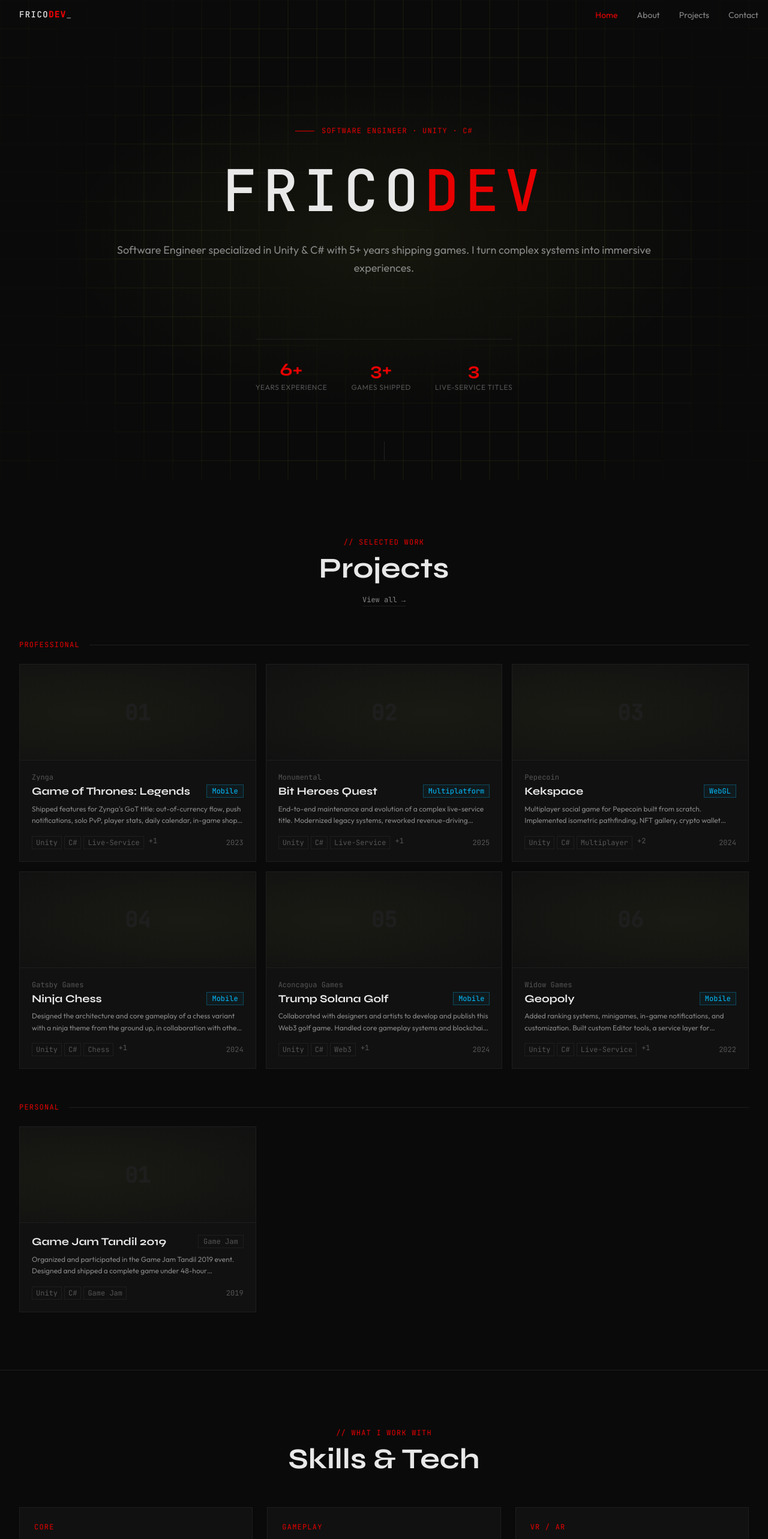
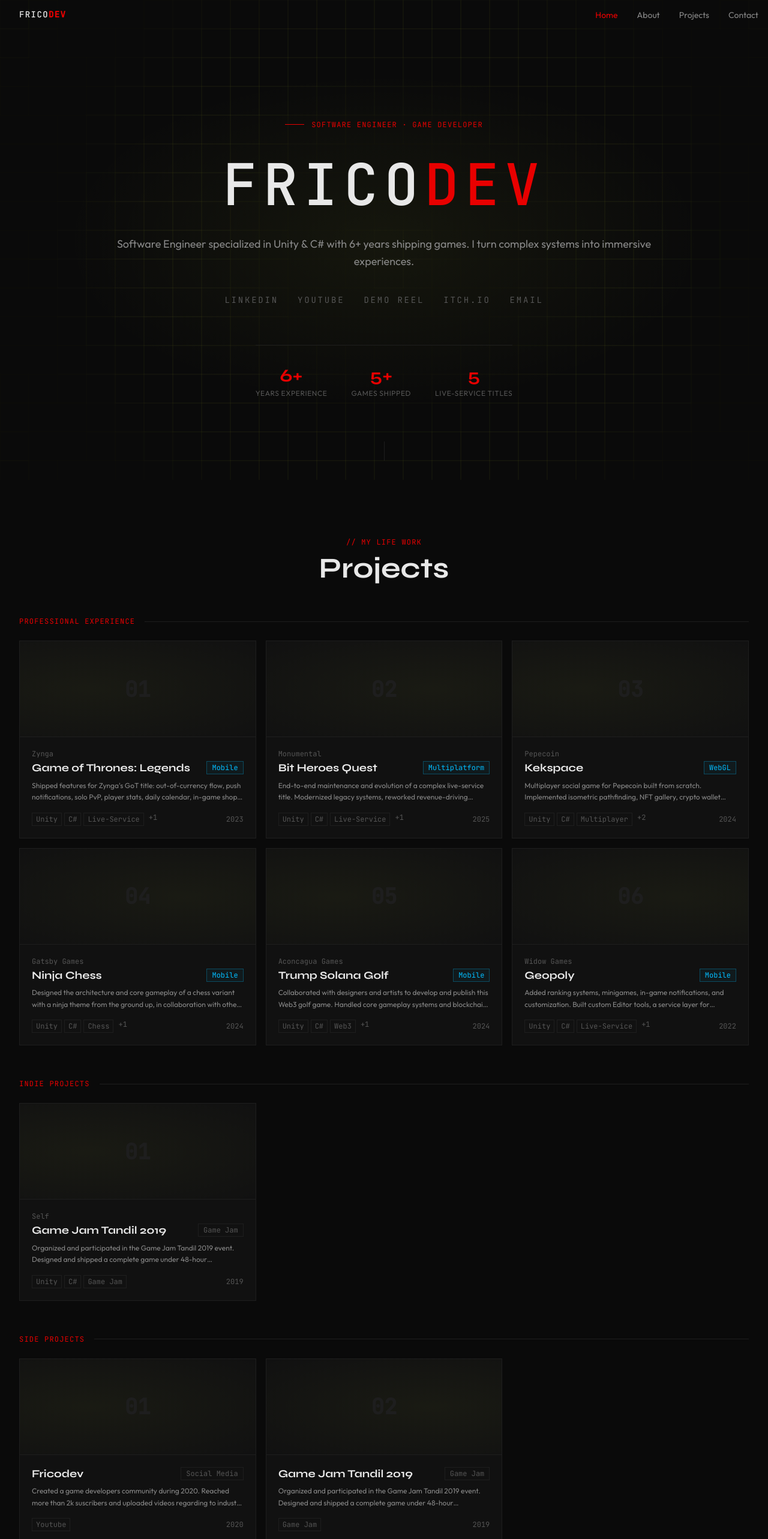
Before and after one commit to FedeJIS/gamedev-portfolio, a Next.js app: page / in a window 1280 px wide. Shown: the top 2566 px of the page at 60% size. Built offline with nearby package versions, Linux system fonts and the light colour scheme.

Commit message:
[U] Updated hero and project sections with new content

```diff
--- a/src/components/Hero.tsx
+++ b/src/components/Hero.tsx
@@ -55,7 +55,7 @@ export default function Hero() {
           <div className="flex items-center gap-3 mb-8 opacity-0 animate-fade-in animate-delay-100" style={{ animationFillMode: "forwards" }}>
             <span className="w-8 h-px bg-accent" />
             <span className="font-mono text-xs text-accent tracking-widest uppercase">
-              Software Engineer · Unity · C#
+              Software Engineer · Game Developer
             </span>
           </div>
 
@@ -71,9 +71,29 @@ export default function Hero() {
             className="font-body text-text-dim text-base md:text-lg max-w-4xl leading-relaxed mb-10 opacity-0 animate-fade-up animate-delay-300"
             style={{ animationFillMode: "forwards" }}
           >
-            Software Engineer specialized in Unity & C# with 5+ years shipping games.
+            Software Engineer specialized in Unity & C# with 6+ years shipping games.
             I turn complex systems into immersive experiences.
           </p>
+
+          <p className="flex items-center justify-center gap-8">
+          {[
+            { label: "LinkedIn", href: "https://www.linkedin.com/in/federico-iribarren-susino-971007/" },
+            { label: "YouTube", href: "https://www.youtube.com/@FricoDev"},
+            { label: "Demo Reel", href: "https://www.youtube.com/@fedeiribarrensusino"},
+            { label: "Itch.io", href: "https://fricodev.itch.io/" },
+            { label: "Email", href: "mailto:federico.iribarrensusino@gmail.com" },
+          ].map(({ label, href }) => (
+            <a
+              key={label}
+              href={href}
+              target="_blank"
+              rel="noopener noreferrer"
+              className="font-mono text-[14px] uppercase tracking-[0.2em] text-muted hover:text-accent transition-all duration-200"
+            >
+              {label}
+            </a>
+          ))}
+        </p>
 
           <div
             className="flex flex-wrap items-center justify-center gap-4 opacity-0 animate-fade-up animate-delay-400"
@@ -87,8 +107,8 @@ export default function Hero() {
           >
             {[
               { value: "6+", label: "Years Experience" },
-              { value: "3+", label: "Games Shipped" },
-              { value: "3", label: "Live-Service Titles" },
+              { value: "5+", label: "Games Shipped" },
+              { value: "5", label: "Live-Service Titles" },
             ].map(({ value, label }) => (
               <div key={label}>
                 <p className="font-display font-bold text-3xl text-accent">{value}</p>
--- a/src/components/ProjectsSection.tsx
+++ b/src/components/ProjectsSection.tsx
@@ -9,7 +9,7 @@ export type Project = {
   role: string;
   year: string;
   description: string;
-  type: "professional" | "personal";
+  type: "professional" | "indie" | "side-projects";
 };
 
 export const projects: Project[] = [
@@ -99,20 +99,48 @@ export const projects: Project[] = [
     type: "professional",
   },
 
-  // ── Personal ──────────────────────────────────────────────
+  // ── Indie ──────────────────────────────────────────────
   ,
   {
     slug: "game-jam-tandil-2019",
     title: "Game Jam Tandil 2019",
-    company: undefined,
     tags: ["Unity", "C#", "Game Jam"],
+    company: "Self",
     category: "Game Jam",
     role: "Organizer & Developer",
     year: "2019",
     description:
       "Organized and participated in the Game Jam Tandil 2019 event. Designed and shipped a complete game under 48-hour constraints.",
-    type: "personal",
+    type: "indie",
   },
+  ,
+
+  // ── Side Projects ──────────────────────────────────────────────
+  {
+    slug: "fricodev",
+    title: "Fricodev",
+    tags: ["Youtube"],
+    company: "",
+    category: "Social Media",
+    role: "Owner",
+    year: "2020",
+    description:
+      "Created a game developers community during 2020. Reached more than 2k suscribers and uploaded videos regarding to industry and Unity tutorials.",
+    type: "side-projects",
+  },
+  {
+    slug: "game-jam-tandil-2019",
+    title: "Game Jam Tandil 2019",
+    tags: ["Game Jam"],
+    company: "",
+    category: "Game Jam",
+    role: "Organizer",
+    year: "2019",
+    description:
+      "Organized and participated in the Game Jam Tandil 2019 event. Designed and shipped a complete game under 48-hour constraints.",
+    type: "side-projects",
+  }
+
 ];
 
 const categoryColors: Record<string, string> = {
@@ -121,6 +149,8 @@ const categoryColors: Record<string, string> = {
   WebGL: "text-sky-400 border-sky-400/30 bg-sky-400/5",
   Desktop: "text-emerald-400 border-emerald-400/30 bg-emerald-400/5",
   GameJam: "text-orange-400 border-orange-400/30 bg-orange-400/5",
+  Youtube: "text-orange-400 border-orange-400/30 bg-orange-400/5",
+
 };
 
 function ProjectCard({ project, index }: { project: Project; index: number }) {
@@ -190,32 +220,27 @@ function ProjectCard({ project, index }: { project: Project; index: number }) {
 
 export default function ProjectsSection() {
   const professional = projects.filter((p) => p.type === "professional");
-  const personal = projects.filter((p) => p.type === "personal");
+  const indie = projects.filter((p) => p.type === "indie");
+  const side = projects.filter((p) => p.type === "side-projects");
 
   return (
     <section id="projects" className="max-w-7xl mx-auto px-8 py-24 text-center">
       <div className="mb-14 flex flex-col items-center gap-5">
         <div>
           <p className="font-mono text-xs text-accent tracking-widest uppercase mb-3">
-            // Selected work
+            // My Life Work
           </p>
           <h2 className="font-display font-bold text-4xl md:text-5xl text-text">
             Projects
           </h2>
         </div>
-        <Link
-          href="/projects"
-          className="inline-flex font-mono text-xs text-text-dim hover:text-accent transition-colors border-b border-border hover:border-accent pb-0.5"
-        >
-          View all →
-        </Link>
       </div>
 
       {/* Professional */}
       <div className="mb-14">
         <div className="flex items-center gap-4 mb-6">
           <span className="font-mono text-xs text-accent tracking-widest uppercase">
-            Professional
+            Professional Experience
           </span>
           <span className="flex-1 h-px bg-border" />
         </div>
@@ -226,22 +251,40 @@ export default function ProjectsSection() {
         </div>
       </div>
 
-      {/* Personal */}
-      <div>
+      {/* Indie */}
+      <div className="mb-14">
         <div className="flex items-center gap-4 mb-6">
           <span className="font-mono text-xs text-accent tracking-widest uppercase">
-            Personal
+            Indie Projects
           </span>
           <span className="flex-1 h-px bg-border" />
         </div>
         <div className="grid grid-cols-1 md:grid-cols-2 lg:grid-cols-3 gap-4 text-left">
-          {personal.map((project, i) => (
+          {indie.map((project, i) => (
             <ProjectCard key={project.slug} project={project} index={i} />
           ))}
         </div>
       </div>
 
       <div className="mt-8 md:hidden text-center" />
+
+       {/* Side */}
+       <div className="mb-14">
+        <div className="flex items-center gap-4 mb-6">
+          <span className="font-mono text-xs text-accent tracking-widest uppercase">
+            Side Projects
+          </span>
+          <span className="flex-1 h-px bg-border" />
+        </div>
+        <div className="grid grid-cols-1 md:grid-cols-2 lg:grid-cols-3 gap-4 text-left">
+          {side.map((project, i) => (
+            <ProjectCard key={project.slug} project={project} index={i} />
+          ))}
+        </div>
+      </div>
+
+      <div className="mt-8 md:hidden text-center" />
+
     </section>
   );
 }
--- a/tsconfig.json
+++ b/tsconfig.json
@@ -14,7 +14,7 @@
     "moduleResolution": "bundler",
     "resolveJsonModule": true,
     "isolatedModules": true,
-    "jsx": "preserve",
+    "jsx": "react-jsx",
     "incremental": true,
     "plugins": [
       {
```
